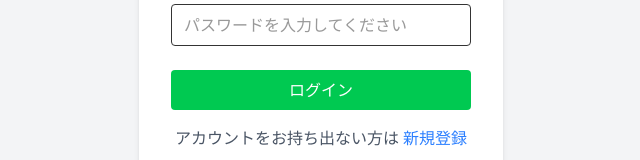
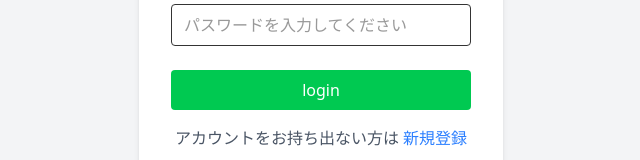
Before and after one commit to takeshi0518/ToDoApp, a React (Vite) app in the folder client/: page / in a window 1280 px wide. Shown: the part 412-572 px from the top of the page, without its empty margins (319-959 px from the left). Built offline with nearby package versions, Linux system fonts and the light colour scheme; no server answers.

Commit message:
feat: 一部のテキスト内容変更

```diff
--- a/client/src/components/Login.jsx
+++ b/client/src/components/Login.jsx
@@ -80,7 +80,7 @@ export const Login = () => {
                   <SpinnerIcon className="animate-spin " />
                 </div>
               ) : (
-                'ログイン'
+                'login'
               )
             }
             disabled={isLoading}
--- a/client/src/components/PrivateRoute.jsx
+++ b/client/src/components/PrivateRoute.jsx
@@ -11,7 +11,7 @@ export const PrivateRoute = ({ children }) => {
       <div className="min-h-screen flex items-center justify-center">
         <div className="flex items-center">
           <SpinnerIcon className="animate-spin mr-5" />
-          <p className="text-2xl">読込中....</p>
+          <p className="text-2xl">Loading....</p>
         </div>
       </div>
     );
```
Also changed, not shown: 1 other file (tests, documents, lock files or other folders).
